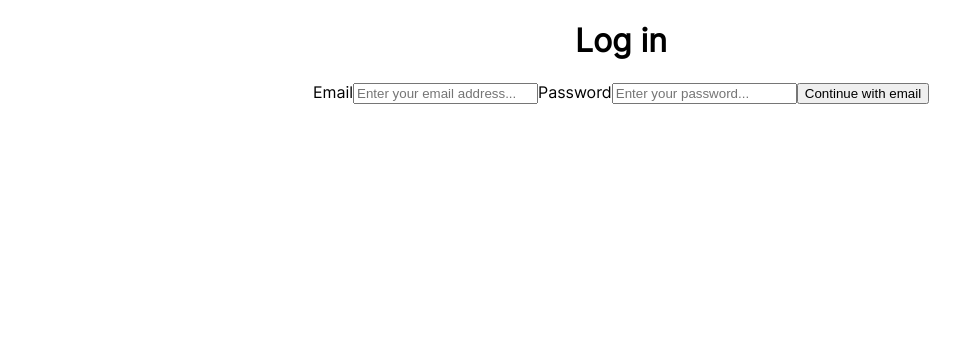
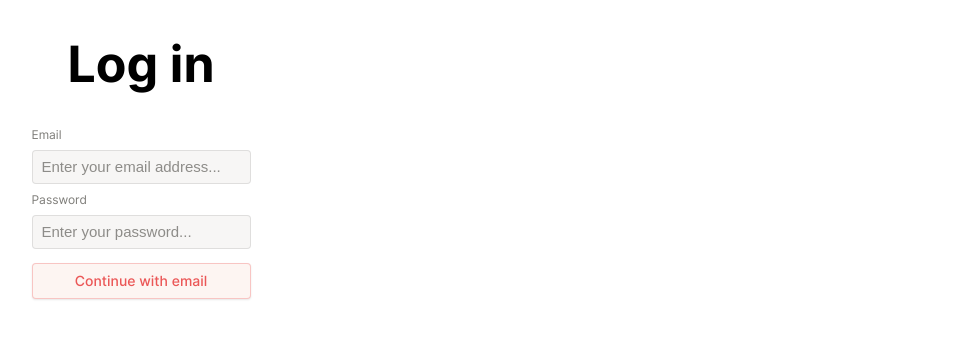
Before and after one commit to celuu/notion-clone, a React (Create React App) app in the folder frontend/: page /login in a window 1280 px wide. Shown: the top 338 px of the page, without its empty margins (19-979 px from the left). Built offline with nearby package versions, Linux system fonts and the light colour scheme.

Commit message:
added login styles p1

```diff
--- a/frontend/src/App.tsx
+++ b/frontend/src/App.tsx
@@ -1,7 +1,7 @@
 import React from "react";
 import { BrowserRouter, Routes, Route } from "react-router-dom";
-import Login from "./features/Login";
-import Signup from "./features/Signup";
+import Login from "./features/Login/Login";
+import Signup from "./features/Signup/Signup";
 import "./App.css";
 
 function App() {
--- /dev/null
+++ b/frontend/src/features/Login/Login.css
@@ -0,0 +1,80 @@
+#email, #password {
+  font-family: 'inter-ui-regular', -apple-system, BlinkMacSystemFont 'Segoe UI', sans-serif;
+  font-size: 15px;
+  line-height: 26px;
+  padding: 4px 10px;
+  position: relative;
+  border: 0px;
+  border-radius: 4px;
+  box-shadow: rgb(15 15 15 / 10%) 0px 0px 0px 1px inset;
+  background: rgba(242, 241, 238, 0.6);
+  cursor: text;
+  margin-top: 4px;
+  margin-bottom: 8px;
+}
+
+#email::placeholder, #password::placeholder {
+  color: rgba(55, 53, 47, 0.55);
+  user-select: none;
+}
+
+.login-form-container {
+  display: flex;
+  flex-direction: column;
+  align-items: center;
+  max-width: 320px;
+  margin-bottom: 16vh;
+}
+
+.login-form-container > h1 {
+  font-size: 50px;
+  font-family: "inter-ui-bold", sans-serif;
+}
+
+.login-form {
+  display: flex;
+  flex-direction: column;
+  align-items: flex-start;
+}
+
+.login-form > label {
+  margin-bottom: 4px;
+  font-size: 12px;
+  color: rgba(55, 53, 47, 0.65);
+}
+
+.form-continue-button {
+  font-family: "inter-ui-medium";
+  user-select: none;
+  transition: background 20ms ease-in 0s;
+  cursor: pointer;
+  display: inline-flex;
+  align-items: center;
+  justify-content: center;
+  white-space: nowrap;
+  height: 36px;
+  border-radius: 4px;
+  color: rgb(235, 87, 87);
+  font-size: 14px;
+  line-height: 1;
+  padding-left: 12px;
+  padding-right: 12px;
+  font-weight: 500;
+  background: rgb(253, 245, 242);
+  box-shadow: rgb(15 15 15 / 10%) 0px 1px 2px, rgb(235 87 87 / 30%) 0px 0px 0px 1px inset;
+  margin-top: 6px;
+  margin-bottom: 12px;
+  width: 100%;
+  border: 0px;
+}
+
+.form-continue-button:active {
+  background: rgba(55, 53, 47, 0.16);
+}
+
+.error {
+  color: rgb(235, 87, 87);
+  font-size: 14px;
+  width: 100%;
+  text-align: center;
+}
--- /dev/null
+++ b/frontend/src/features/Login/Login.tsx
@@ -0,0 +1,42 @@
+import React, { useState } from "react";
+import { useLogin } from "../../hooks/useLogin";
+import "./Login.css";
+
+const Login: React.FC = () => {
+  const [email, setEmail] = useState<string>("");
+  const [password, setPassword] = useState<string>("");
+  const { login, error, isLoading } = useLogin();
+
+  const handleSubmit = async (e: React.FormEvent) => {
+    e.preventDefault();
+    await login(email, password);
+  };
+
+  return (
+    <div className="login-form-container">
+      <h1>Log in</h1>
+      <form className="login-form" onSubmit={handleSubmit}>
+        <label htmlFor="email">Email</label>
+        <input
+          type="text"
+          id="email"
+          placeholder="Enter your email address..."
+          value={email}
+          onChange={(e) => setEmail(e.target.value)}
+        />
+        <label htmlFor="password">Password</label>
+        <input
+          type="password"
+          id="password"
+          placeholder="Enter your password..."
+          value={password}
+          onChange={(e) => setPassword(e.target.value)}
+        />
+        <button className="form-continue-button" disabled={!!isLoading}>Continue with email</button>
+        {error && <div className="error">{error}</div>}
+      </form>
+    </div>
+  );
+};
+
+export default Login;
--- a/frontend/src/features/Signup.tsx
+++ /dev/null
@@ -1,39 +0,0 @@
-import React, { useState } from "react";
-import { useSignup } from "../hooks/useSignup";
-
-const Signup: React.FC = () => {
-  const [email, setEmail] = useState<string>("");
-  const [password, setPassword] = useState<string>("");
-  const { signup, error, isLoading } = useSignup();
-
-  const handleSubmit = async (e: React.FormEvent) => {
-    e.preventDefault();
-    await signup(email, password);
-  };
-
-  return (
-    <form onSubmit={handleSubmit}>
-      <h1>Sign up</h1>
-      <label htmlFor="email">Email</label>
-      <input
-        type="text"
-        name="email"
-        placeholder="Enter your email address..."
-        value={email}
-        onChange={(e) => setEmail(e.target.value)}
-      />
-      <label htmlFor="password">Password</label>
-      <input
-        type="password"
-        name="password"
-        placeholder="Enter your password..."
-        value={password}
-        onChange={(e) => setPassword(e.target.value)}
-      />
-      <button disabled={!!isLoading}>Continue with email</button>
-      {error && <div className="error">{error}</div>}
-    </form>
-  );
-};
-
-export default Signup;
--- a/frontend/src/features/Login.tsx
+++ b/frontend/src/features/Signup/Signup.tsx
@@ -1,23 +1,23 @@
 import React, { useState } from "react";
-import { useLogin } from "../hooks/useLogin";
+import { useSignup } from "../../hooks/useSignup";
 
-const Login: React.FC = () => {
+const Signup: React.FC = () => {
   const [email, setEmail] = useState<string>("");
   const [password, setPassword] = useState<string>("");
-  const { login, error, isLoading } = useLogin();
+  const { signup, error, isLoading } = useSignup();
 
   const handleSubmit = async (e: React.FormEvent) => {
     e.preventDefault();
-    await login(email, password);
+    await signup(email, password);
   };
 
   return (
-    <form onSubmit={handleSubmit}>
-      <h1>Log in</h1>
+    <form className="signup-form" onSubmit={handleSubmit}>
+      <h1>Sign up</h1>
       <label htmlFor="email">Email</label>
       <input
         type="text"
-        id="email"
+        name="email"
         placeholder="Enter your email address..."
         value={email}
         onChange={(e) => setEmail(e.target.value)}
@@ -25,7 +25,7 @@ const Login: React.FC = () => {
       <label htmlFor="password">Password</label>
       <input
         type="password"
-        id="password"
+        name="password"
         placeholder="Enter your password..."
         value={password}
         onChange={(e) => setPassword(e.target.value)}
@@ -36,4 +36,4 @@ const Login: React.FC = () => {
   );
 };
 
-export default Login;
+export default Signup;
--- a/frontend/src/index.css
+++ b/frontend/src/index.css
@@ -13,11 +13,17 @@
   src: url("./assets/inter-ui-bold.woff");
 }
 
+*::selection {
+  background: rgba(35, 131, 226, 0.28);
+}
+
+*::-moz-selection {
+  background: rgba(35, 131, 226, 0.28);
+}
+
 body {
   margin: 0;
-  font-family: 'inter-ui-regular', 'Segoe UI', 'Roboto', 'Oxygen',
-    'Ubuntu', 'Cantarell', 'Fira Sans', 'Droid Sans', 'Helvetica Neue',
-    sans-serif;
+  font-family: 'inter-ui-regular', 'Segoe UI', sans-serif;
   -webkit-font-smoothing: antialiased;
   -moz-osx-font-smoothing: grayscale;
 }
@@ -26,3 +32,17 @@ code {
   font-family: source-code-pro, Menlo, Monaco, Consolas, 'Courier New',
     monospace;
 }
+
+::-webkit-scrollbar {
+    background: transparent;
+}
+::-webkit-scrollbar {
+    width: 10px;
+    height: 10px;
+}
+::-webkit-scrollbar-thumb {
+    background: #D3D1CB;
+}
+::-webkit-scrollbar-track {
+    background: #EDECE9;
+}
```
